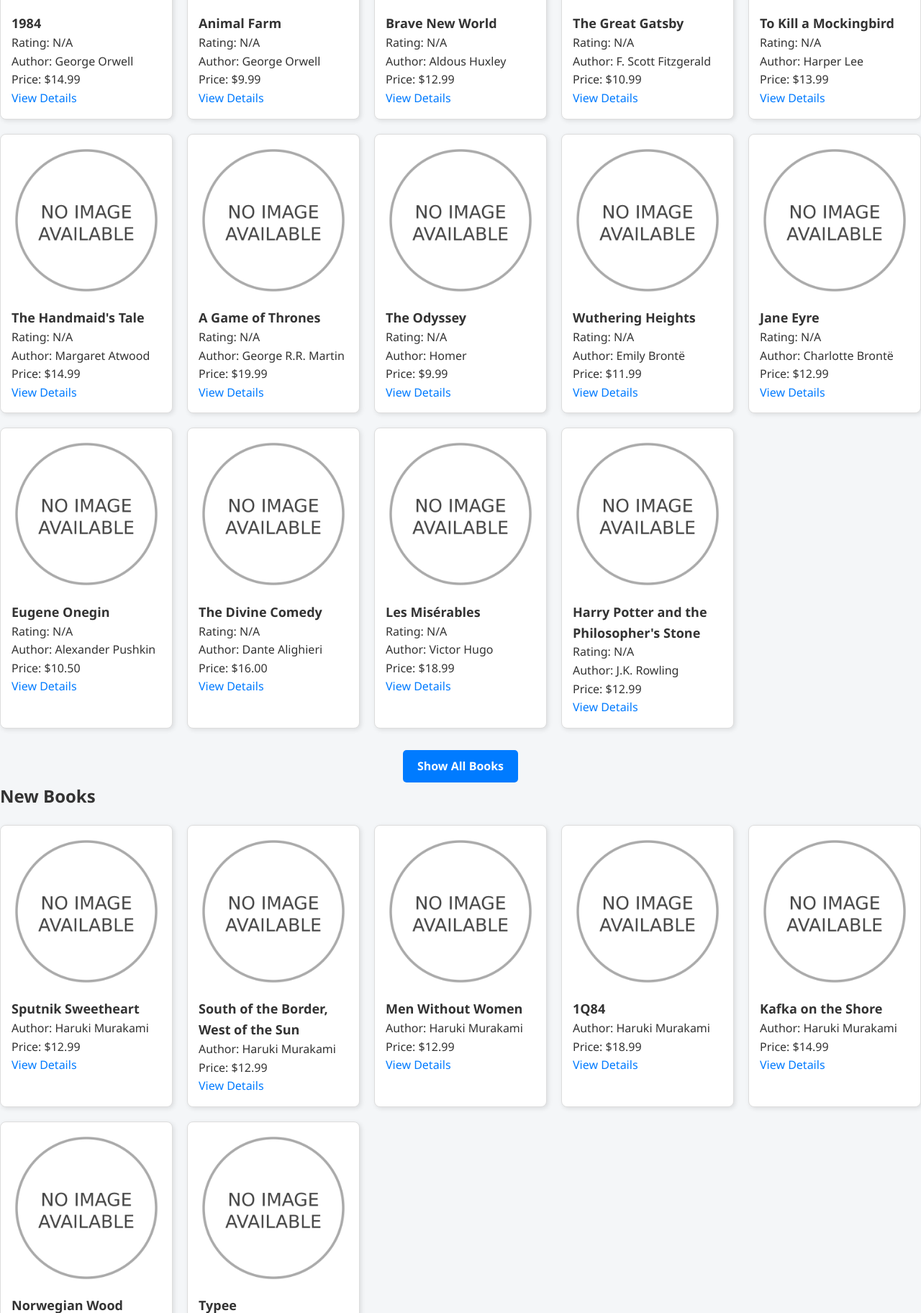
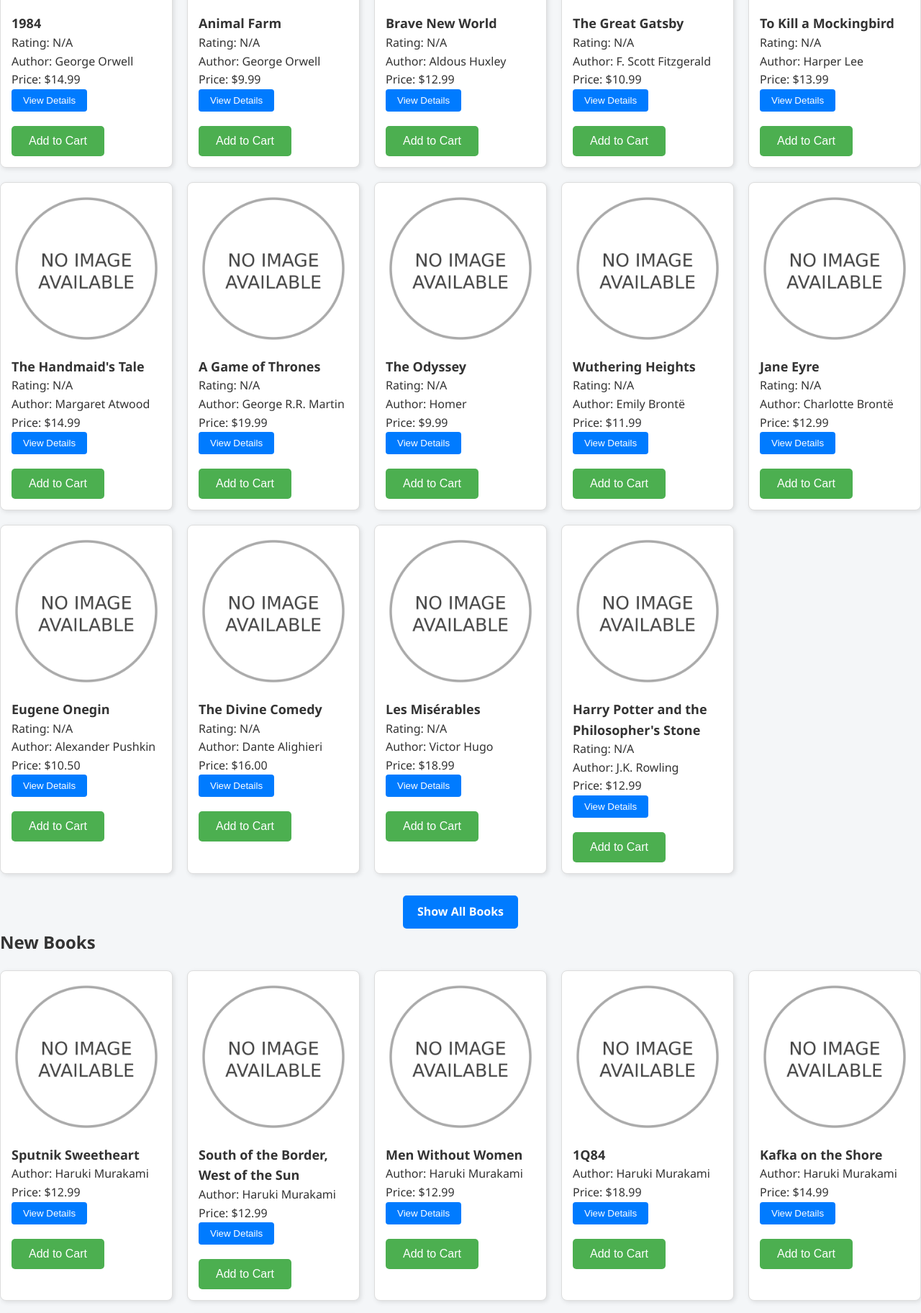
Before and after one commit to AraDarbinyan/BookStore, a Django app: page / in a window 1280 px wide. Shown: the part 496-2320 px from the top of the page at 72% size. Run offline with Django 5.2, Linux system fonts and the light colour scheme; data comes from the database, SQL or seed files in the repository; data that the repository does not hold is empty.

Commit message:
feat: add button add-to-cart and update the style

```diff
--- a/store/static/store/css/base.css
+++ b/store/static/store/css/base.css
@@ -25,6 +25,34 @@
 
 a:hover {
     text-decoration: underline;
+}
+
+.view-details-btn {
+    background-color: #007bff;
+    color: white;
+    padding: 8px 16px;
+    border: none;
+    border-radius: 4px;
+    cursor: pointer;
+    transition: background 0.3s;
+}
+
+.add-to-cart-btn {
+    background-color: #28a745;
+    color: white;
+    padding: 8px 16px;
+    border: none;
+    border-radius: 4px;
+    cursor: pointer;
+    transition: background 0.3s;
+}
+
+.view-details-btn:hover {
+    background-color: #0056b3;
+}
+
+.add-to-cart-btn:hover {
+    background-color: #1e7e34;
 }
 
 /* Navbar */
--- a/store/templates/store/all_books.html
+++ b/store/templates/store/all_books.html
@@ -32,7 +32,8 @@
           <p>Price: ${{ book.price }}</p>
       {% endif %}
 
-      <a href="{%url 'book_detail' book.id %}">View Details</a>
+      <a href="{%url 'book_detail' book.id %}"><button class="view-details-btn">View Details</button></a>
+      <a href="{% url 'add_to_cart' book.id %}"><button class="add-to-cart-btn">Add to Cart</button></a>
     </div>
   {% endfor %}
 </div>
--- a/store/templates/store/index.html
+++ b/store/templates/store/index.html
@@ -35,7 +35,8 @@
             <p>Price: ${{ book.price }}</p>
         {% endif %}
 
-        <a href="{%url 'book_detail' book.id %}">View Details</a>
+        <a href="{% url 'book_detail' book.id %}"><button class="view-details-btn">View Details</button></a>
+        <a href="{% url 'add_to_cart' book.id %}"><button class="add-to-cart-btn">Add to Cart</button></a>
     </div>
     {% endfor %}
 </div>
@@ -65,7 +66,8 @@
                 <p>Price: ${{ book.price }}</p>
             {% endif %}
 
-            <a href="{% url 'book_detail' book.id %}">View Details</a>
+            <a href="{% url 'book_detail' book.id %}"><button class="view-details-btn">View Details</button></a>
+            <a href="{% url 'add_to_cart' book.id %}"><button class="add-to-cart-btn">Add to Cart</button></a>
         </div>
     {% endfor %}
 </div>
@@ -88,7 +90,8 @@
             <p>Price: ${{ book.price }}</p>
             <p>Rating: {{ book.average_rating|default:"N/A" }}</p>
             <p>Sales: {{ book.sales_count }}</p>
-            <a href="{% url 'book_detail' book.id %}">View Details</a>
+            <a href="{% url 'book_detail' book.id %}"><button class="view-details-btn">View Details</button></a>
+            <a href="{% url 'add_to_cart' book.id %}"><button class="add-to-cart-btn">Add to Cart</button></a>
         </div>
     {% empty %}
         <p>No popular books yet.</p>
@@ -111,7 +114,8 @@
             {% endfor %}
         </p>
         <p>Price: <del>${{ book.price }}</del> <strong>${{ book.discount_price }}</strong></p>
-        <a href="{% url 'book_detail' book.id %}">View Details</a>
+            <a href="{% url 'book_detail' book.id %}"><button class="view-details-btn">View Details</button></a>
+            <a href="{% url 'add_to_cart' book.id %}"><button class="add-to-cart-btn">Add to Cart</button></a>
     </div>
     {% endfor %}
 </div>
--- a/store/templates/store/sale.html
+++ b/store/templates/store/sale.html
@@ -26,7 +26,8 @@
                 {% endfor %}
             </p>
             <p>Price: <del>${{ book.price }}</del> <strong>${{ book.discount_price }}</strong></p>
-            <a href="{% url 'book_detail' book.id %}">View Details</a>
+            <a href="{% url 'book_detail' book.id %}"><button class="view-details-btn">View Details</button></a>
+            <a href="{% url 'add_to_cart' book.id %}"><button class="add-to-cart-btn">Add to Cart</button></a>
         </div>
         {% endfor %}
 </div>
```
